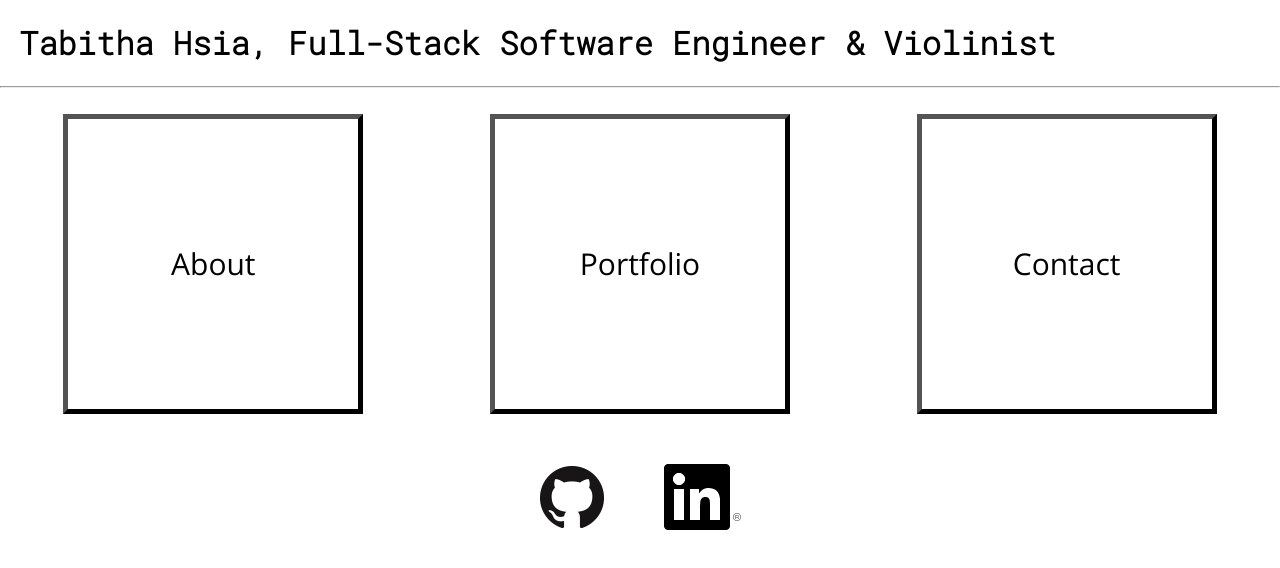
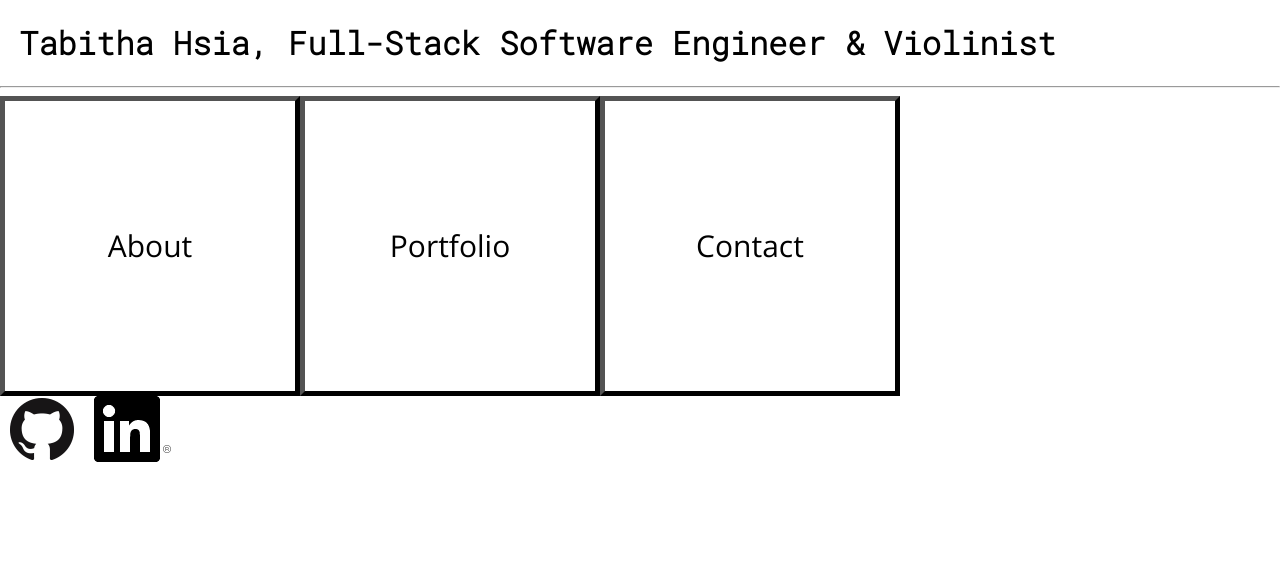
Before and after one commit to tabithahsia/Portfolio, a React (Create React App) app in the folder _site/: page / in a window 1280 px wide. Shown: the top 568 px of the page. Built offline with nearby package versions, Linux system fonts and the light colour scheme.

Commit message:
Cleaned up App.js

```diff
--- a/_site/src/App.js
+++ b/_site/src/App.js
@@ -1,11 +1,11 @@
-import React, { Component } from 'react';
-import About from './Components/About.jsx';
-import Portfolio from './Components/Portfolio.jsx';
-import Contact from './Components/Contact.jsx';
-import './styles.css'
-import Modal from 'react-responsive-modal';
-import Github from './GitHub-Mark-64px.png';
-import Linkedin from './In-Black-66px-R.png';
+import React, { Component } from "react";
+import About from "./Components/About.jsx";
+import Portfolio from "./Components/Portfolio.jsx";
+import Contact from "./Components/Contact.jsx";
+import "./styles.css";
+import Modal from "react-responsive-modal";
+import Github from "./GitHub-Mark-64px.png";
+import Linkedin from "./In-Black-66px-R.png";
 
 class App extends Component {
   constructor(props) {
@@ -14,37 +14,37 @@ class App extends Component {
       showAbout: false,
       showPortfolio: false,
       showContact: false,
-      open: false
-    }
+      open: false,
+    };
     this.handleAbout = this.handleAbout.bind(this);
     this.handlePortfolio = this.handlePortfolio.bind(this);
     this.handleContact = this.handleContact.bind(this);
   }
 
-  handleAbout () {
+  handleAbout() {
     this.setState({
       showAbout: true,
       showPortfolio: false,
       showContact: false,
-      open: true
-    })
+      open: true,
+    });
   }
-  handlePortfolio () {
+  handlePortfolio() {
     this.setState({
       showPortfolio: true,
       showAbout: false,
       showContact: false,
-      open: true
-    })
+      open: true,
+    });
   }
 
-  handleContact () {
+  handleContact() {
     this.setState({
       showContact: true,
       showAbout: false,
       showPortfolio: false,
-      open: true
-    })
+      open: true,
+    });
   }
 
   onOpenModal = () => {
@@ -58,38 +58,58 @@ class App extends Component {
   render() {
     const { open } = this.state;
     return (
-      <div>
-        <h1>Tabitha Hsia, Full-Stack Software Engineer & Violinist </h1>
-        <hr></hr>
-        <br></br>
-        <div className="container">
-          <button className="item" onClick={ () => this.handleAbout() }>About</button>
-          <button className="item" onClick={ () => this.handlePortfolio() }>Portfolio</button>
-          <button className="item" onClick={ () => this.handleContact() }>Contact</button>
-
-          { this.state.showAbout ?
-            <Modal open={open} onClose={this.onCloseModal} > <About /> </Modal>
-            :
-            null
-          }
-          { this.state.showPortfolio ?
-             <Modal open={open} onClose={this.onCloseModal} > <Portfolio /> </Modal>
-             :
-             null
-          }
-          { this.state.showContact ?
-            <Modal open={open} onClose={this.onCloseModal} little> <Contact /> </Modal>
-            :
-            null
-          }
-
-        </div>
-
-        <div id="image">
-          <a href="https://github.com/tabithahsia" target="_blank" rel="noopener noreferrer"><img src={Github} alt="My Github" className="icon" id="iconImage" hspace="20px"/></a>
-          <a href="https://linkedin.com/in/tabithahsia" target="_blank" rel="noopener noreferrer"><img src={Linkedin} alt="My Linkedin" className="icon" id="iconImage" hspace="20px"/></a>
-        </div>
-      </div>
+      <>
+        <header>
+          <h1>Tabitha Hsia, Full-Stack Software Engineer & Violinist </h1>
+        </header>
+        <hr />
+        <nav className="site-nav">
+          <button className="nav-item" onClick={() => this.handleAbout()}>
+            About
+          </button>
+          <button className="nav-item" onClick={() => this.handlePortfolio()}>
+            Portfolio
+          </button>
+          <button className="nav-item" onClick={() => this.handleContact()}>
+            Contact
+          </button>
+        </nav>
+        <main>
+          {this.state.showAbout ? (
+            <Modal open={open} onClose={this.onCloseModal}>
+              <About />
+            </Modal>
+          ) : null}
+          {this.state.showPortfolio ? (
+            <Modal open={open} onClose={this.onCloseModal}>
+              <Portfolio />
+            </Modal>
+          ) : null}
+          {this.state.showContact ? (
+            <Modal open={open} onClose={this.onCloseModal} little>
+              <Contact />
+            </Modal>
+          ) : null}
+        </main>
+        <footer>
+          <div className="social-links">
+            <a
+              href="https://github.com/tabithahsia"
+              target="_blank"
+              rel="noopener noreferrer"
+            >
+              <img src={Github} alt="My Github" className="icon" />
+            </a>
+            <a
+              href="https://linkedin.com/in/tabithahsia"
+              target="_blank"
+              rel="noopener noreferrer"
+            >
+              <img src={Linkedin} alt="My Linkedin" className="icon" />
+            </a>
+          </div>
+        </footer>
+      </>
     );
   }
 }
```
